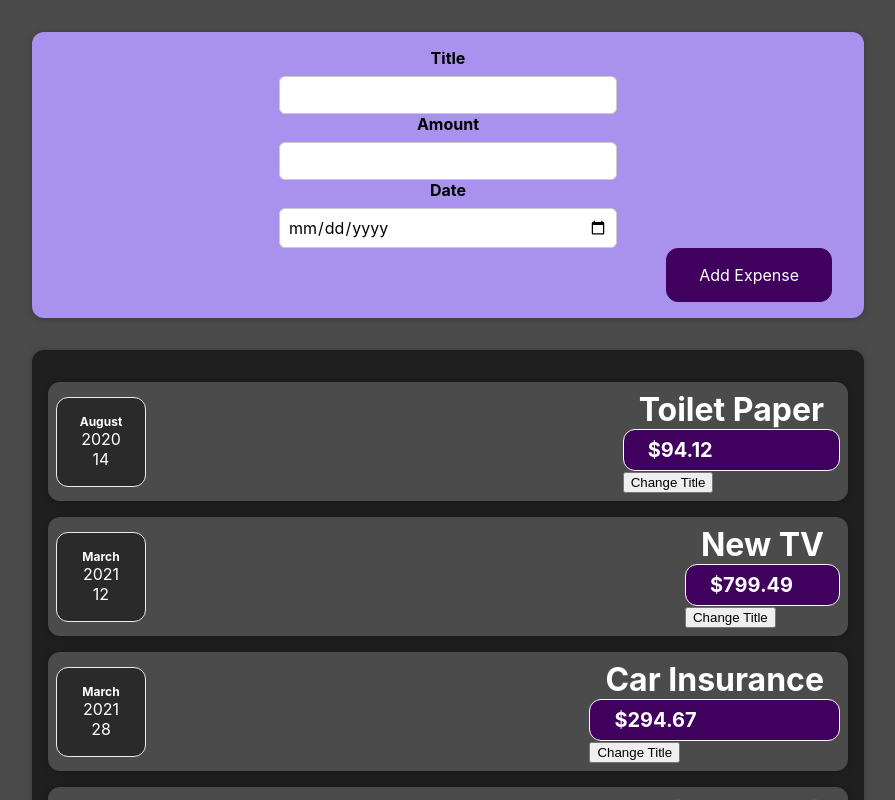
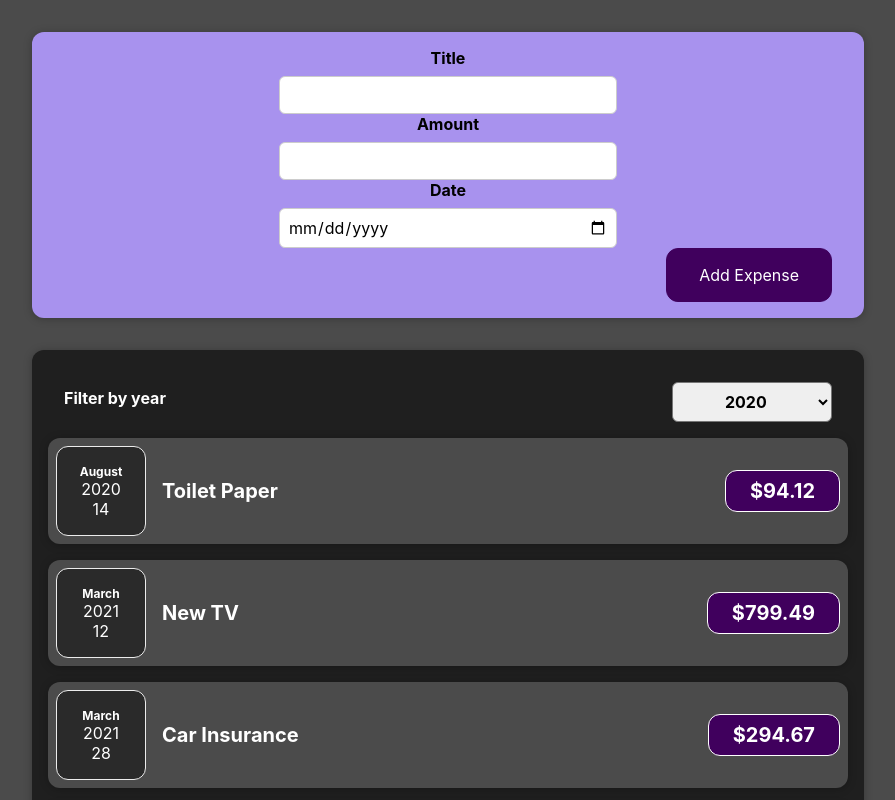
Before and after one commit to Gwali-1/course-learn, a React (Create React App) app in the folder course-guide/: page / in a window 1280 px wide. Shown: the top 800 px of the page, without its empty margins (192-1087 px from the left). Built offline with nearby package versions, Linux system fonts and the light colour scheme.

Commit message:
child to parent communiction

```diff
--- a/course-guide/src/App.js
+++ b/course-guide/src/App.js
@@ -24,9 +24,13 @@
     },
   ];
 
+  const addExpenseHandler = function (expense) {
+    console.log("this is from app");
+  };
+
   return (
     <div className="App">
-      <NewExpense />
+      <NewExpense onAddExpense={addExpenseHandler} />
       <Expenses expenses={expenses} />
     </div>
   );
--- /dev/null
+++ b/course-guide/src/components/Expenses/ExpenseFilter.css
@@ -0,0 +1,24 @@
+.expenses-filter {
+  color: white;
+  padding: 0 1rem;
+}
+
+.expenses-filter__control {
+  display: flex;
+  width: 100%;
+  align-items: center;
+  justify-content: space-between;
+  margin: 1rem 0;
+}
+
+.expenses-filter label {
+  font-weight: bold;
+  margin-bottom: 0.5rem;
+}
+
+.expenses-filter select {
+  font: inherit;
+  padding: 0.5rem 3rem;
+  font-weight: bold;
+  border-radius: 6px;
+}
--- /dev/null
+++ b/course-guide/src/components/Expenses/ExpenseFilter.js
@@ -0,0 +1,28 @@
+import React from "react";
+
+import "./ExpenseFilter.css";
+
+const ExpensesFilter = (props) => {
+  // const [filterEntry, setFilterEntry] = useState("")
+
+  const handleExpenseFilterChange = function (event) {
+    // setFilterEntry(event.target.value)
+    props.onFilterChange(event.target.value);
+  };
+
+  return (
+    <div className="expenses-filter">
+      <div className="expenses-filter__control">
+        <label>Filter by year</label>
+        <select onChange={handleExpenseFilterChange} value={props.year}>
+          <option value="2022">2022</option>
+          <option value="2021">2021</option>
+          <option value="2020">2020</option>
+          <option value="2019">2019</option>
+        </select>
+      </div>
+    </div>
+  );
+};
+
+export default ExpensesFilter;
--- a/course-guide/src/components/Expenses/ExpenseItem.js
+++ b/course-guide/src/components/Expenses/ExpenseItem.js
@@ -1,22 +1,14 @@
-import { useState } from "react";
 import ExpenseDate from "./ExpenseDate";
 import Card from "../UI/Card";
 import "./ExpenseItem.css";
 
 function ExpenseItem({ date, title, amount }) {
-  const [heading, setTitle] = useState(title);
-
-  const changeTitle = function () {
-    setTitle("updated");
-  };
-
   return (
     <Card className="expense-item">
       <ExpenseDate date={date} />
-      <div clasName="expense-item__description">
-        <h2>{heading}</h2>
+      <div className="expense-item__description">
+        <h2>{title}</h2>
         <div className="expense-item__price">${amount}</div>
-        <button onClick={changeTitle}>Change Title</button>
       </div>
     </Card>
   );
--- a/course-guide/src/components/Expenses/Expenses.js
+++ b/course-guide/src/components/Expenses/Expenses.js
@@ -1,11 +1,19 @@
 import ExpenseItem from "./ExpenseItem";
 import Card from "../UI/Card";
+import ExpensesFilter from "./ExpenseFilter";
+import React, { useState } from "react";
 import "./Expenses.css";
 
 function Expenses({ expenses }) {
-  console.log(expenses);
+  const [filterYear, setFilterYear] = useState("2020");
+
+  const getFilterchange = function (selectedYear) {
+    setFilterYear(selectedYear);
+  };
   return (
+    <div>
       <Card className="expenses">
+        <ExpensesFilter onFilterChange={getFilterchange} year={filterYear} />
         <ExpenseItem
           title={expenses[0].title}
           amount={expenses[0].amount}
@@ -27,6 +35,7 @@
           date={expenses[3].date}
         />
       </Card>
+    </div>
   );
 }
 
--- a/course-guide/src/components/NewExpense/ExpenseForm.js
+++ b/course-guide/src/components/NewExpense/ExpenseForm.js
@@ -1,7 +1,7 @@
 import "./ExpenseForm.css";
 import React, { useState } from "react";
 
-function ExpenseForm() {
+function ExpenseForm(props) {
   //   multiple state approach
 
   //   const [enteredTitle,setEnteredTitile] = useState("");
@@ -17,7 +17,6 @@
   });
 
   const titleChangeHandler = function (event) {
-    console.log(event.target.value.length);
     setUserEntry((prevState) => {
       return {
         ...prevState,
@@ -39,38 +38,55 @@
     setUserEntry((prevState) => {
       return {
         ...prevState,
-        enteredDate: new Date(event.target.value),
+        enteredDate: event.target.value,
       };
     });
   };
 
   const submitHandler = function (event) {
     event.preventDefault();
-    const data = {
-      ...userEntry,
+
+    const expenseData = {
+      amount: userEntry.enteredAmount,
+      title: userEntry.enteredTitle,
+      date: new Date(userEntry.enteredDate),
     };
 
-    console.log(data);
+    console.log(expenseData);
+
+    props.onSaveExpenseData(expenseData);
+
+    setUserEntry({
+      enteredAmount: "",
+      enteredTitle: "",
+      enteredDate: "",
+    });
   };
   return (
     <form onSubmit={submitHandler}>
       <div className="new-expense___controls">
         <div className="new-expense__control">
           <label>Title</label>
-          <input type="text" onChange={titleChangeHandler} />
+          <input
+            type="text"
+            value={userEntry.enteredTitle}
+            onChange={titleChangeHandler}
+          />
         </div>
         <div className="new-expense__control">
           <label>Amount</label>
           <input
+            value={userEntry.enteredAmount}
             type="number"
             min="0.01"
-            max="0.01"
+            step="0.01"
             onChange={amountChangeHandler}
           />
         </div>
         <div className="new-expense__control">
           <label>Date</label>
           <input
+            value={userEntry.enteredDate}
             type="date"
             min="2019-01-01"
             max="2022-12-31"
--- a/course-guide/src/components/NewExpense/NewExpense.js
+++ b/course-guide/src/components/NewExpense/NewExpense.js
@@ -1,10 +1,20 @@
 import React from "react";
 import "./NewExpense.css";
 import ExpenseForm from "./ExpenseForm";
-function NewExpense() {
+function NewExpense(props) {
+  const saveExpenseDataHandler = function (enteredExpenseData) {
+    const expenseData = {
+      ...enteredExpenseData,
+      id: Math.random().toString(),
+    };
+
+    console.log(expenseData);
+
+    props.onAddExpense(expenseData);
+  };
   return (
     <div className="new-expense">
-      <ExpenseForm />
+      <ExpenseForm onSaveExpenseData={saveExpenseDataHandler} />
     </div>
   );
 }
```
Lines whose indentation alone changed are shown as unchanged.
